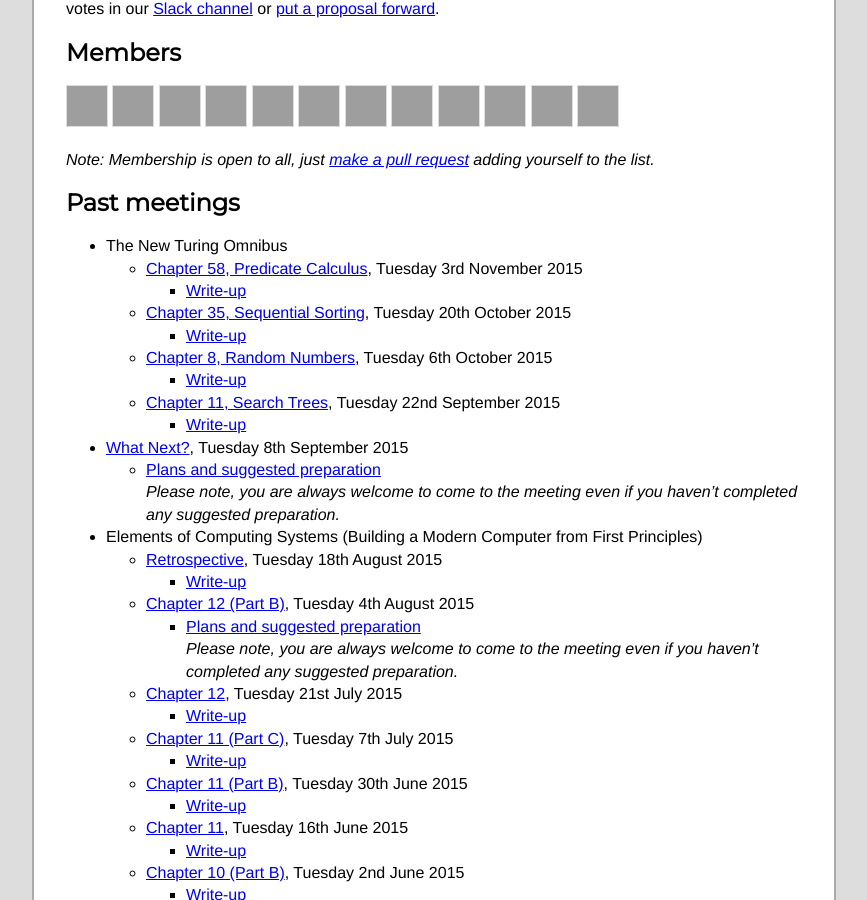
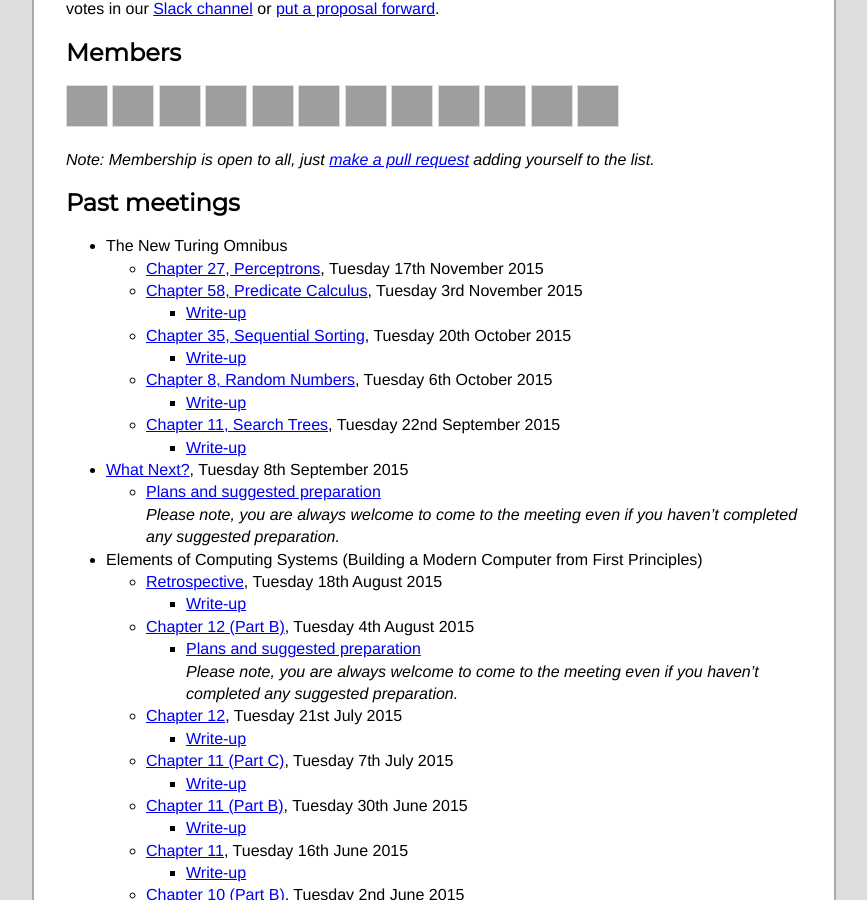
Before and after one commit to computationclub/computationclub.github.io, a Jekyll site: the page built from index.html, in a window 1280 px wide and 900 px high, scrolled down 456 px, cut to the strip 0-900 px from the top of the window. Shown: the whole strip, without its empty margins (206-1073 px from the left). Built offline with Jekyll 4.4.1, drawn with Linux system fonts in a browser that asks for light colours; some web fonts are replaced; grey boxes are pictures that could not be loaded.

Commit message:
Add next meeting

```diff
--- a/_data/meetings.yml
+++ b/_data/meetings.yml
@@ -1,3 +1,8 @@
+- date: 2015-11-17
+  title: Chapter 27, Perceptrons
+  url: http://lanyrd.com/2015/london-computation-club-perceptrons/
+  book: The New Turing Omnibus
+
 - date: 2015-11-03
   title: Chapter 58, Predicate Calculus
   url: http://lanyrd.com/2015/london-computation-club-november/
```
